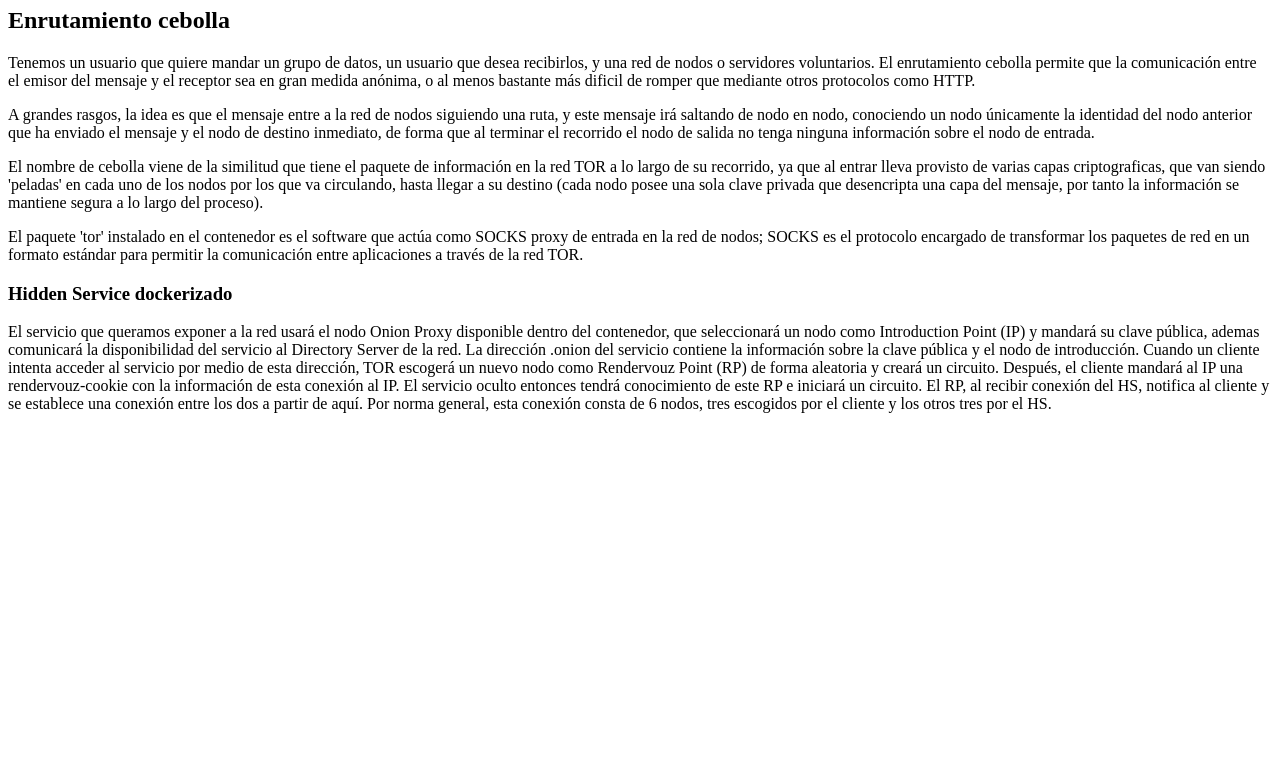
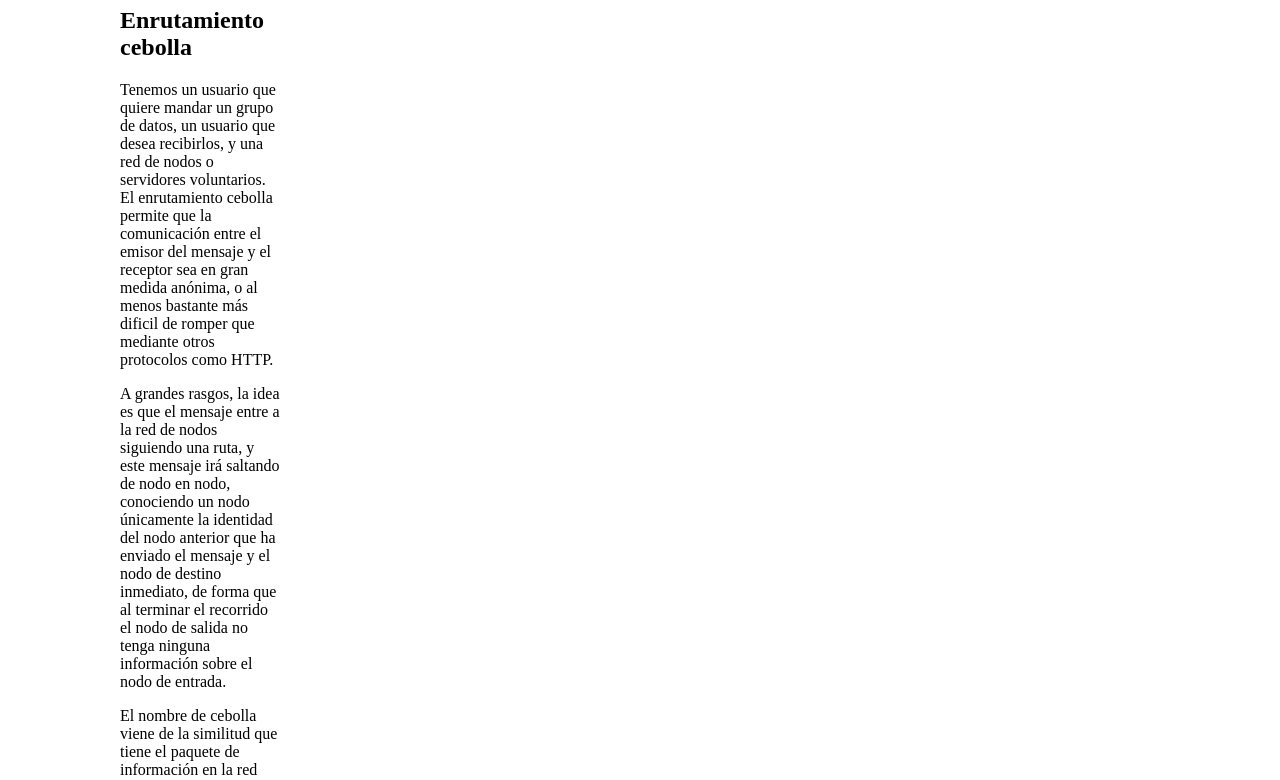
Before and after one commit to juzzrespecter/42cysec-ft_cebolla, a plain HTML site: page nginx/config/index.html in a window 1280 px wide. Shown: the part 73-853 px from the top of the page. Before the commit the page ends 800 px from the top, so only its background shows below. Drawn offline with Linux system fonts and the light colour scheme.

```diff
--- a/config/index.html
+++ b/nginx/config/index.html
@@ -5,6 +5,13 @@
     <meta http-equiv="X-UA-Compatible" content="IE=edge">
     <meta name="viewport" content="width=device-width, initial-scale=1.0">
     <title>ft_onion server</title>
+    <style>
+      body {
+	  margin-top: 0px;
+	  margin-left: 120px;
+	  margin-right: 1000px;
+      }
+     </style>
 </head>
 <body>
   <h1>Hola</h1>
```
Also changed, not shown: 15 other files.
